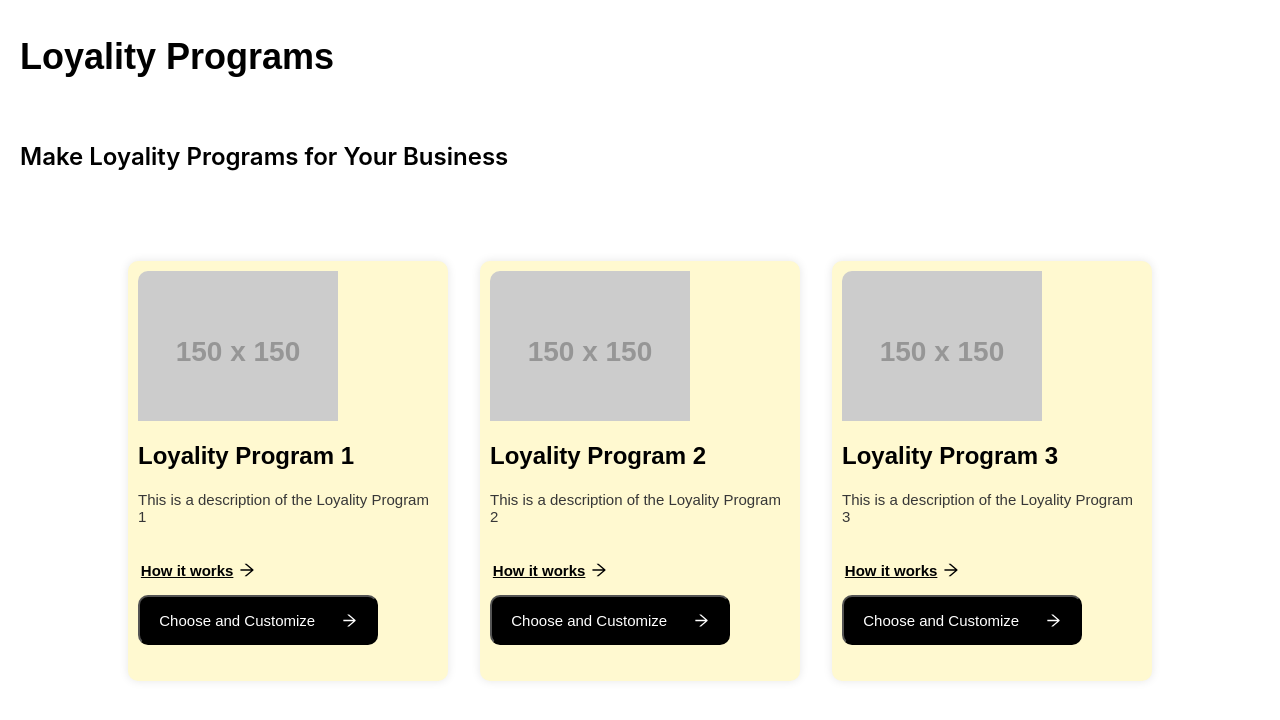
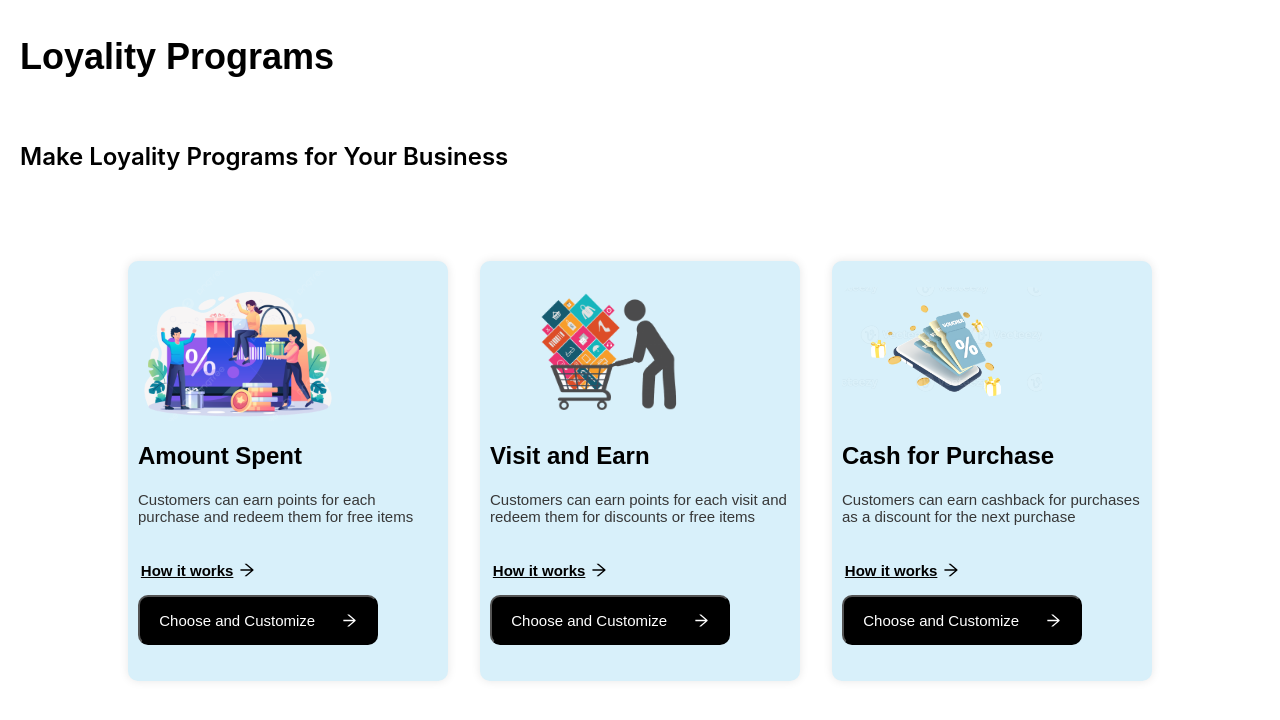
Before and after one commit to PointMaster-POS/web-management, a React (Create React App) app in the folder pointmaster/: page / in a window 1280 px wide. Shown: the top 720 px of the page. Built offline with nearby package versions, Linux system fonts and the light colour scheme.

Commit message:
move intro page to the next step (with styling)

```diff
--- a/pointmaster/src/components/LoyalityProgramsComponents/IntroDrawerContent.js
+++ b/pointmaster/src/components/LoyalityProgramsComponents/IntroDrawerContent.js
@@ -1,8 +1,9 @@
 import "./IntroDrawerContent.css";
 import { Button, Card, Popover, Steps } from "antd";
 import { FileTextOutlined, UserAddOutlined, StarOutlined, MessageOutlined, DollarOutlined } from "@ant-design/icons";
-const { Meta } = Card;
-const IntroDrawerContent = () => {
+
+const IntroDrawerContent = (props) => {
+console.log(props);
   const content = (
     <div>
       <p>
@@ -12,6 +13,10 @@ const IntroDrawerContent = () => {
       </p>
     </div>
   );
+
+  const handledNavigateToForm = () => {
+    props.onclose();
+  }
 
   return (
     <div className="introDrawerContentContainer">
@@ -48,7 +53,7 @@ const IntroDrawerContent = () => {
         </div>
         <div className="stepsContainer">
             <div className="imageContainer">
-                <img src="/LoyalityPrograms/point.png" alt="example image"  />
+                <img src={props.image} alt="example-image"  />
             </div>
             <div className="stepsTopicContainer">
                 <p className="stepsTopic">Know More About <span style={{color:"#0e83b6" }}>Amount Spent</span> Loyality Program Type</p>
@@ -60,34 +65,34 @@ const IntroDrawerContent = () => {
             items={[
               {
                 title: "step 1",
-                description: "This is a description.",
+                description: `${props.steps[0].step_1}`,
                 icon: <FileTextOutlined />
               },
               {
                 title: "step 2",
-                description: "This is a description.",
+                description: `${props.steps[1].step_2}`,
                 icon :<UserAddOutlined />
               },
               {
                 title: "step 3",
-                description: "This is a description.",
+                description: `${props.steps[2].step_3}`,
                 icon : <StarOutlined />
               },
                 {
                     title: "step 4",
-                    description: "This is a description.",
+                    description: `${props.steps[3].step_4}`,
                     icon: <MessageOutlined />
                 },
                 {
                     title: "step 5",
-                    description: "This is a description.",
+                    description: `${props.steps[4].step_5}`,
                     icon: <DollarOutlined />
                 },
 
             ]}
 
           />
-          <Button type="primary" className="introDrawerContentButton">
+          <Button type="primary" className="introDrawerContentButton" onClick= {handledNavigateToForm}>
             Create a Loyality Program
             </Button>
         </div>
--- a/pointmaster/src/components/LoyalityProgramsComponents/LoyalityCard.js
+++ b/pointmaster/src/components/LoyalityProgramsComponents/LoyalityCard.js
@@ -6,8 +6,8 @@ import IntroDrawerContent from "./IntroDrawerContent";
 import { useState } from "react";
 // import { DrawerContext } from "../../context/DrowerContext";
 
-
 const LoyalityCard = (props) => {
+  // console.log(props.steps?.[0]);
 
   const [open, setOpen] = useState(false);
   const showDrawer = () => {
@@ -32,26 +32,32 @@ const LoyalityCard = (props) => {
           <p className="loyalityCardTitle">{props.title}</p>
         </div>
         <div className="loyalityCardDescriptionContainer">
-
           <p className="loyalityCardDescription">{props.description}</p>
         </div>
-      <div className="loyalityDescriptionButtonContainer" >
-        <p className="loyalityDescriptionText" onClick={showDrawer}>How it works</p>
+        <div className="loyalityDescriptionButtonContainer">
+          <p className="loyalityDescriptionText" onClick={showDrawer}>
+            How it works
+          </p>
           <ArrowRightOutlined />
-
         </div>
         <div className="loyalityCardButtonContainer">
           <button className="loyalityCardButton">
-            <p className= "chooseText">Choose and Customize</p>
+            <p className="chooseText">Choose and Customize</p>
             <ArrowRightOutlined />
-
           </button>
         </div>
       </div>
-    <Drawer title="Introduction of Loyality Program"  placement="bottom" onClose={onClose} open={open} height={"100%"}>
-       <IntroDrawerContent />
+      <Drawer
+        title="Introduction of Loyality Program"
+        placement="bottom"
+        onClose={onClose}
+        open={open}
+        height={"100%"}
+      >
+        <IntroDrawerContent  onclose= {onClose} title = {props.title}  image = {props.image} steps = {props.steps}/>
 
       </Drawer>
+
     </>
   );
 };
--- a/pointmaster/src/components/LoyalityProgramsComponents/LoyalityCardStyle.css
+++ b/pointmaster/src/components/LoyalityProgramsComponents/LoyalityCardStyle.css
@@ -9,7 +9,7 @@
     height: 100%;
    padding: 10px;
     border-radius: 10px;
-    background-color: #FFF9D0;
+    background-color: #d8f0fa;;
     box-shadow: 0 0 10px rgba(0, 0, 0, 0.1);
 }
 .loyalityCardImageContainer {
--- a/pointmaster/src/pages/LoyalityPrograms/LoyalityMenu.js
+++ b/pointmaster/src/pages/LoyalityPrograms/LoyalityMenu.js
@@ -1,7 +1,15 @@
 import "./loyality-menu-styles.css";
+import React, {useState, useEffect} from "react";
 import LoyalityCard from "../../components/LoyalityProgramsComponents/LoyalityCard";
+import LoyalityData from "./program-details.json";
 
 const LoyalityMenu = () => {
+
+    useEffect(() => {
+        console.log(LoyalityData);
+    }, []);
+
+
   return (
     <div className="container">
       <div className="titleContainer">
@@ -13,22 +21,24 @@ const LoyalityMenu = () => {
       <div className="contentContainer">
       <div className="loyalityProgramCardsContainer">
         <LoyalityCard
-          title="Loyality Program 1"
-          description="This is a description of the Loyality Program 1"
-          image="https://via.placeholder.com/150"
+          title= {LoyalityData.amount_spent.title}
+          description={LoyalityData.amount_spent.description}
+          image= {LoyalityData.amount_spent.image}
+          steps = {LoyalityData.amount_spent.steps}
+        />
+        <LoyalityCard
+          title= {LoyalityData.visit.title}
+          description={LoyalityData.visit.description}
+          image= {LoyalityData.visit.image}
+            steps = {LoyalityData.visit.steps}
+        />
+        <LoyalityCard
+          title={LoyalityData.cash_for_purchase.title}
+          description={LoyalityData.cash_for_purchase.description}
+          image=    {LoyalityData.cash_for_purchase.image}
+            steps = {LoyalityData.cash_for_purchase.steps}
 
         />
-        <LoyalityCard
-          title="Loyality Program 2"
-          description="This is a description of the Loyality Program 2"
-          image="https://via.placeholder.com/150"
-        />
-        <LoyalityCard
-          title="Loyality Program 3"
-          description="This is a description of the Loyality Program 3"
-          image="https://via.placeholder.com/150"
-        />
-
       </div>
       </div>
     </div>
--- /dev/null
+++ b/pointmaster/src/pages/LoyalityPrograms/program-details.json
@@ -0,0 +1,70 @@
+{
+    "amount_spent": {
+        "title" : "Amount Spent",
+        "description" : "Customers can earn points for each purchase and redeem them for free items",
+        "image" : "/LoyalityPrograms/point.png",
+        "steps" : [
+          {
+              "step_1" : "Customer makes a purchase"
+          },
+          {
+              "step_2": "Scan the customer QR code at cashier"
+          },
+          {
+              "step_3": "Customer earns points based on the amount spent"
+          },
+          {
+              "step_4": "They receive a notification and email"
+          },
+          {
+              "step_5": "Customer can redeem points for free items"
+          }
+        ]
+    },
+    "visit" :{
+        "title" :"Visit and Earn" ,
+          "description" :"Customers can earn points for each visit and redeem them for discounts or free items",
+          "image" :"/LoyalityPrograms/visit.png",
+          "steps" : [
+            {
+                "step_1" : "Customer visits the store"
+            },
+            {
+                "step_2": "Scan the customer QR code at cashier"
+            },
+            {
+                "step_3": "Customer earns points for the visit"
+            },
+            {
+                "step_4": "They receive a notification and email"
+            },
+            {
+                "step_5": "Customer can redeem points for discounts or free items"
+            }
+          ]
+    }
+    ,
+    "cash_for_purchase" : {
+        "title" : "Cash for Purchase",
+          "description" :"Customers can earn cashback for purchases as a discount for the next purchase",
+          "image": "/LoyalityPrograms/cash.webp",
+          "steps" : [
+            {
+                "step_1" : "Customer makes a purchase"
+            },
+            {
+                "step_2": "Scan the customer QR code at cashier"
+            },
+            {
+                "step_3": "Customer earns cashback for the purchase amount"
+            },
+            {
+                "step_4": "They receive a notification and email"
+            },
+            {
+                "step_5": "Customer can redeem cashback for discounts on the next purchase"
+            }
+          ]
+    }
+
+}
```
Also changed, not shown: pointmaster/src/components/LoyalityProgramsComponents/AmountSpent.js (added, +12 -0 lines), pointmaster/public/LoyalityPrograms/cash.webp (added), pointmaster/public/LoyalityPrograms/visit.png (added), pointmaster/src/components/LoyalityProgramsComponents/LoyalityForm.js (added). Lines whose indentation alone changed are shown as unchanged.
